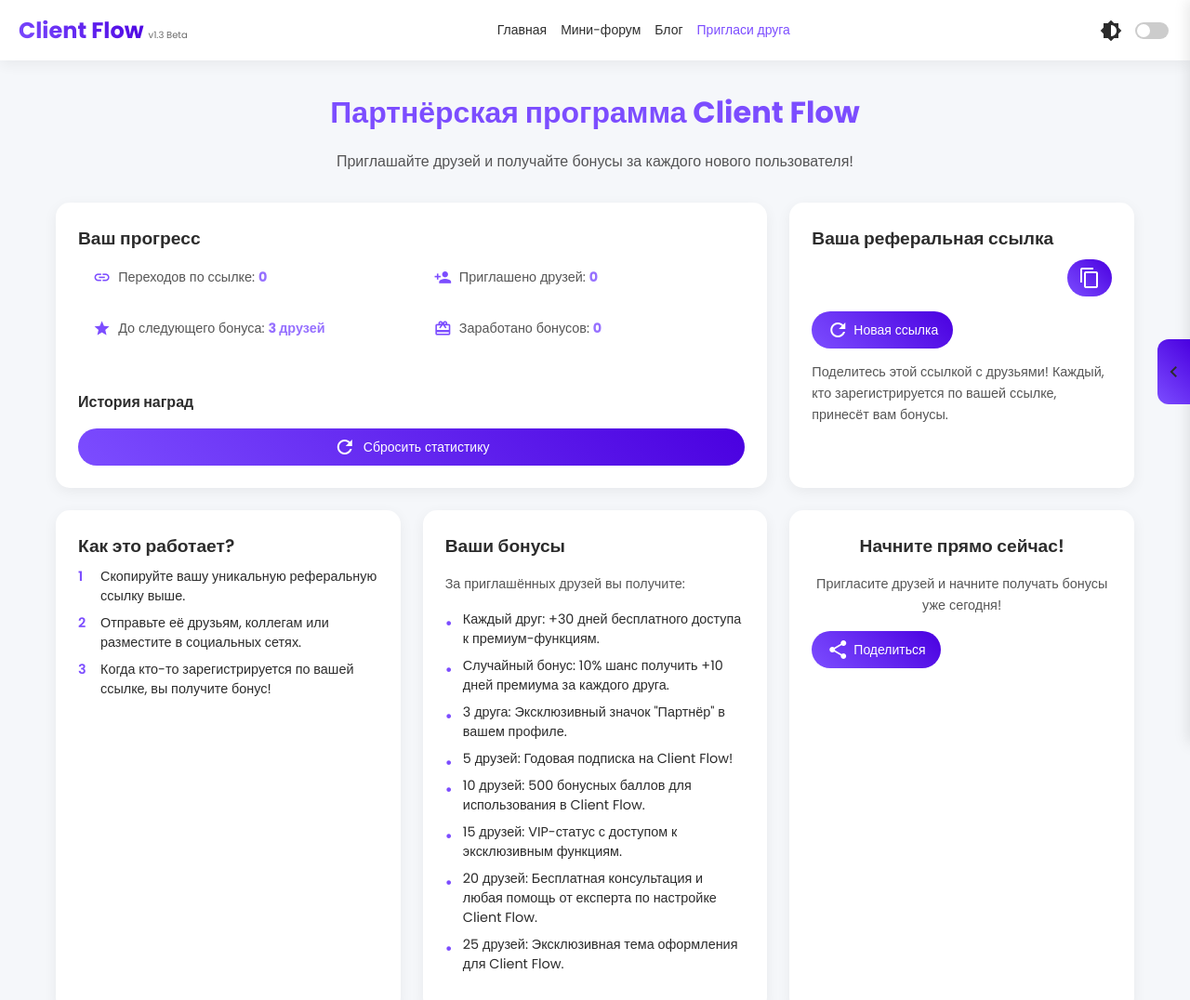
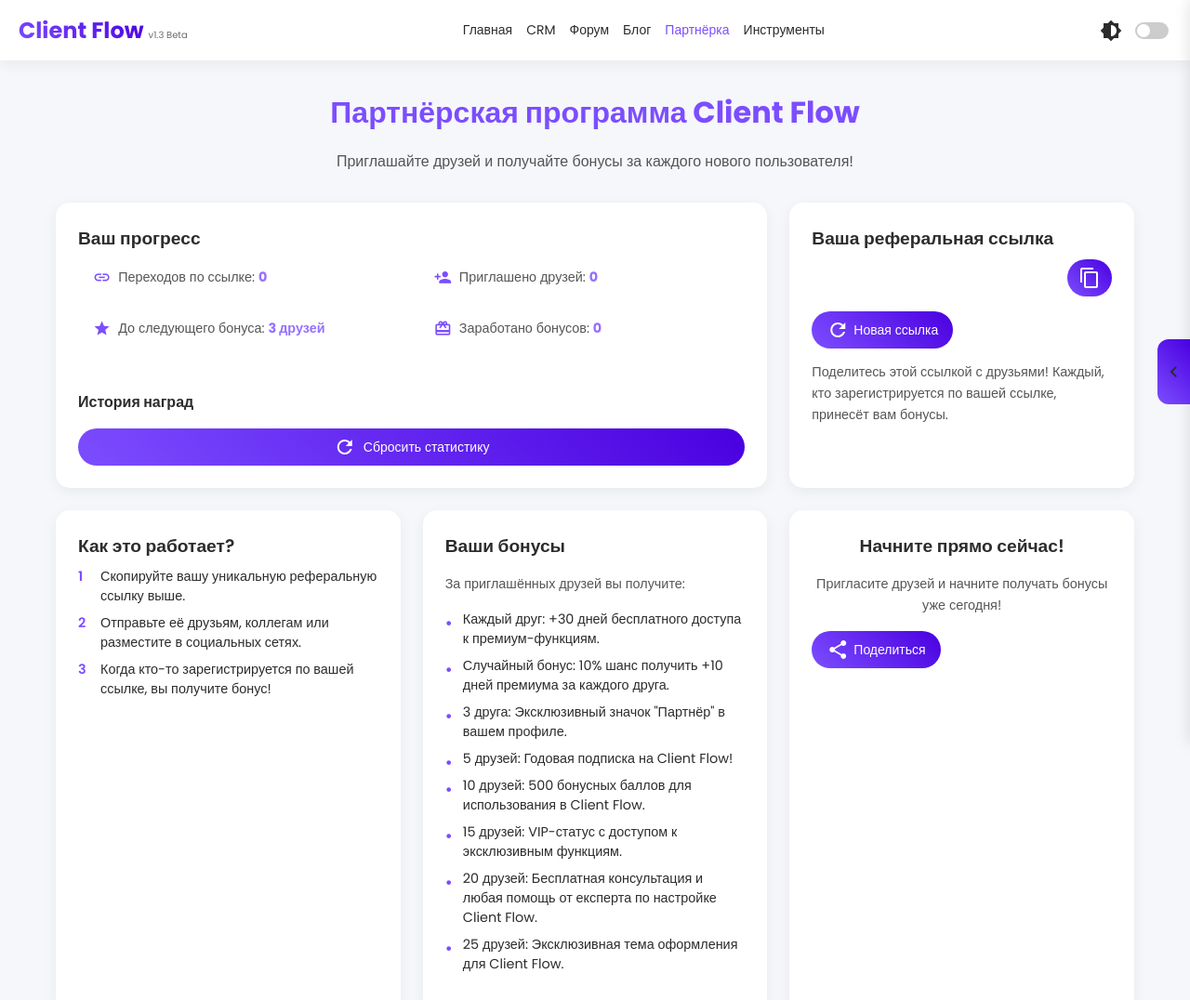
Before and after one commit to Dev-Geniy/CF, a plain HTML site: page referral.html in a window 1280 px wide. Shown: the top 1076 px of the page at 93% size. Drawn offline with Linux system fonts and the light colour scheme; no server answers.

Commit message:
Update referral.html

```diff
--- a/referral.html
+++ b/referral.html
@@ -17,10 +17,12 @@
       <span class="version">v1.3 Beta</span>
     </div>
     <nav>
-      <a href="index.html">Главная</a>
-      <a href="community.html">Мини-форум</a>
-      <a href="blog.html">Блог</a>
-      <a href="referral.html" class="active">Пригласи друга</a>
+        <a href="index.html">Главная</a>
+        <a href="crm.html">CRM</a>
+        <a href="community.html">Форум</a>
+        <a href="blog.html">Блог</a>
+        <a href="referral.html" class="active">Партнёрка</a>
+        <a href="tools.html">Инструменты</a>
     </nav>
     <div class="header-actions">
       <div class="theme-toggle">
```
